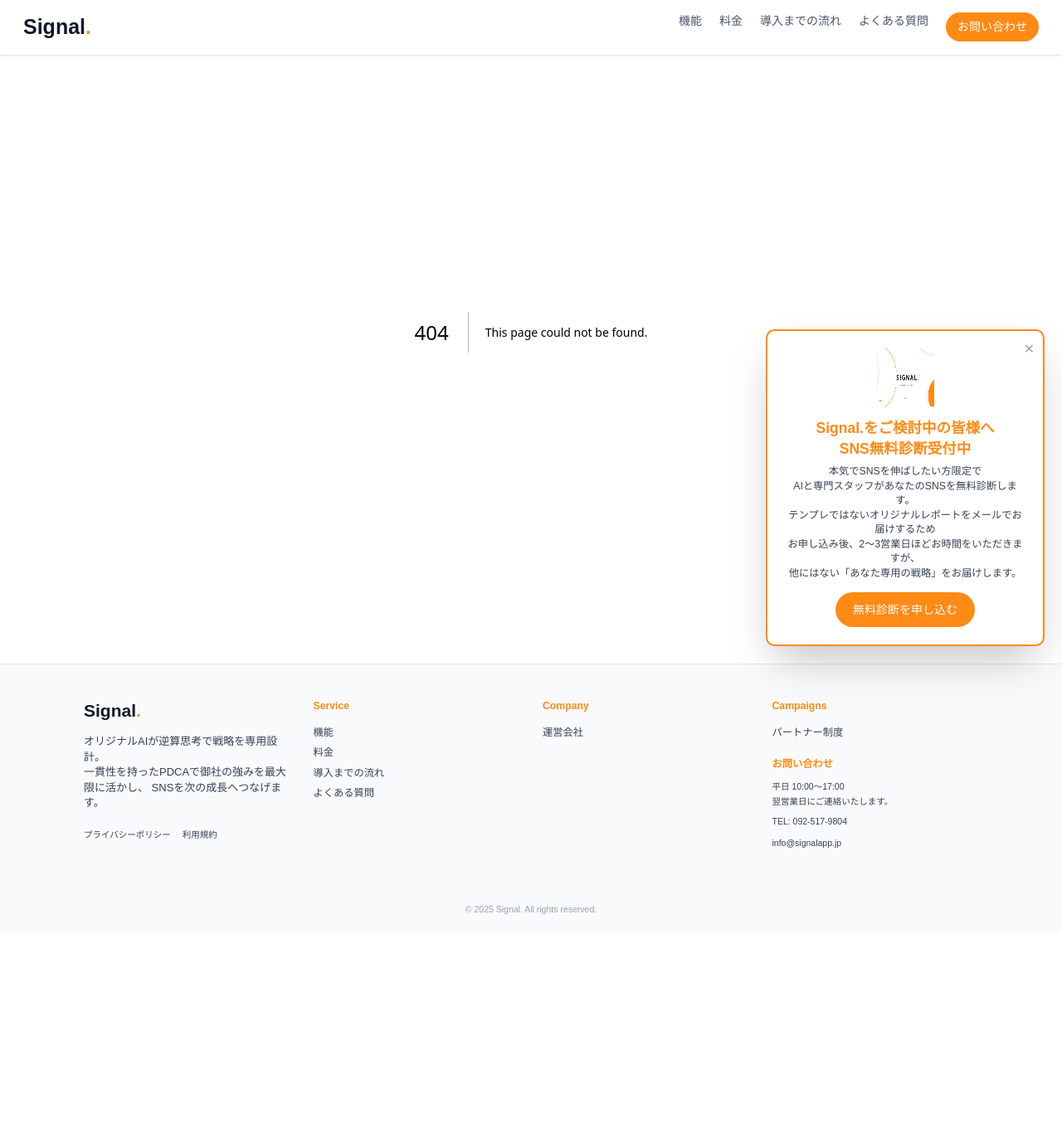
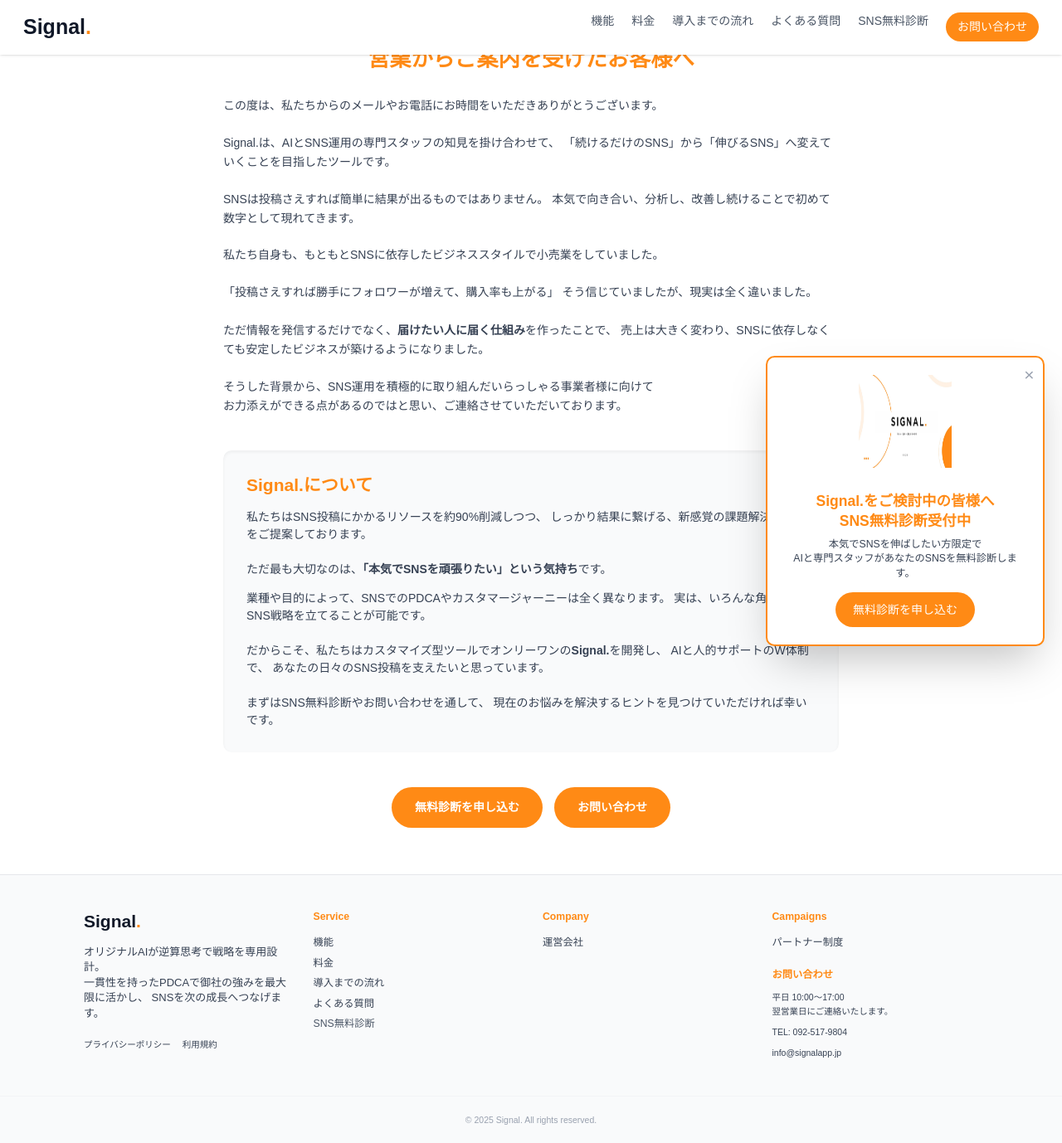
Before and after one commit to mogcia-app/signal-hp, a Next.js app: page /contact/about in a window 1280 px wide. Before the commit this address had no page. Shown: the whole page at 83% size. Before the commit the page ends 1124 px from the top, so only its background shows below. Built offline with nearby package versions, Linux system fonts and the light colour scheme.

Commit message:
v1.2.0 無料診断・営業案内ページ追加

```diff
--- /dev/null
+++ b/src/app/contact/about/page.tsx
@@ -0,0 +1,74 @@
+export default function AboutPage() {
+  return (
+    <div className="max-w-4xl mx-auto py-16 px-6">
+      <h1 className="text-3xl font-bold text-[#ff8a15] mb-8 text-center">
+        営業からご案内を受けたお客様へ
+      </h1>
+
+      <p className="text-gray-700 leading-relaxed mb-6">
+        この度は、私たちからのメールやお電話にお時間をいただきありがとうございます。
+        <br /><br />
+        Signal.は、AIとSNS運用の専門スタッフの知見を掛け合わせて、
+        「続けるだけのSNS」から「伸びるSNS」へ変えていくことを目指したツールです。
+        <br /><br />
+        SNSは投稿さえすれば簡単に結果が出るものではありません。
+        本気で向き合い、分析し、改善し続けることで初めて数字として現れてきます。
+      </p>
+
+      <p className="text-gray-700 leading-relaxed mb-6">
+        私たち自身も、もともとSNSに依存したビジネススタイルで小売業をしていました。
+        <br /><br />
+        「投稿さえすれば勝手にフォロワーが増えて、購入率も上がる」
+        そう信じていましたが、現実は全く違いました。
+        <br /><br />
+        ただ情報を発信するだけでなく、
+        <strong>届けたい人に届く仕組み</strong>を作ったことで、
+        売上は大きく変わり、SNSに依存しなくても安定したビジネスが築けるようになりました。
+       <br /><br />
+       そうした背景から、SNS運用を積極的に取り組んだいらっしゃる事業者様に向けて<br />
+       お力添えができる点があるのではと思い、ご連絡させていただいております。
+      </p>
+
+      <div className="my-12 bg-gray-50 p-8 rounded-xl shadow-inner">
+        <h2 className="text-2xl font-bold text-[#ff8a15] mb-4">
+         Signal.について
+        </h2>
+        <p className="text-gray-700 mb-4">
+          私たちはSNS投稿にかかるリソースを約90%削減しつつ、
+          しっかり結果に繋げる、新感覚の課題解決ツールをご提案しております。
+          <br /><br />
+          ただ最も大切なのは、
+          <strong>「本気でSNSを頑張りたい」という気持ち</strong>です。
+        </p>
+        <p className="text-gray-700">
+          業種や目的によって、SNSでのPDCAやカスタマージャーニーは全く異なります。
+          実は、いろんな角度からSNS戦略を立てることが可能です。
+          <br /><br />
+          だからこそ、私たちはカスタマイズ型ツールでオンリーワンの
+          <strong>Signal.</strong>を開発し、
+          AIと人的サポートのW体制で、
+          あなたの日々のSNS投稿を支えたいと思っています。
+          <br /><br />
+        まずはSNS無料診断やお問い合わせを通して、
+        現在のお悩みを解決するヒントを見つけていただければ幸いです。
+        </p>
+      </div>
+
+    <div className="text-center flex flex-col md:flex-row justify-center gap-4">
+  <a
+    href="/diagnosis"
+    className="inline-block bg-[#ff8a15] text-white px-8 py-4 rounded-full font-bold hover:bg-orange-500 transition"
+  >
+    無料診断を申し込む
+  </a>
+  <a
+    href="/contact"
+    className="inline-block bg-[#ff8a15] text-white px-8 py-4 rounded-full font-bold hover:bg-orange-500 transition"
+  >
+    お問い合わせ
+  </a>
+</div>
+
+    </div>
+  );
+}
--- a/src/app/diagnosis/page.tsx
+++ b/src/app/diagnosis/page.tsx
@@ -8,8 +8,8 @@
             <h1 className="text-3xl font-bold mb-8">SNS無料診断お申し込み</h1>
            <p className="mb-8 text-gray-700">
   AIと専門スタッフがあなたのSNSをじっくり分析し、<br/>
-  本気で伸ばすためのプランを<span className="font-bold text-[#ff8a15]">オーダーメイド</span>で提案します。<br/>
-  そのため2〜3営業日ほどお時間をいただきますが、<br/>
+  本気で伸ばすためのプランを<span className="font-bold text-[#ff8a15]">オーダーメイド資料</span>にて提案します。<br/>
+  そのため1〜7営業日ほどお時間をいただきますが、<br/>
   他にはない「あなた専用の戦略」をお届けします。
 </p>
           </div>
@@ -27,32 +27,59 @@
       <section className="mt-16 bg-gray-50 py-12 px-6 rounded-xl shadow-inner">
   <div className="max-w-4xl mx-auto">
     <h2 className="text-2xl font-bold text-[#ff8a15] mb-6 text-center">
-      どんな提案が届くの？
+      オーダーメイド資料とは？
     </h2>
     <p className="text-center text-gray-700 mb-8">
       無料診断では、あなたのSNSを詳しく分析し<br/>
       以下のような内容をオーダーメイドでお届けします。
     </p>
-   <div className="grid md:grid-cols-3 gap-8">
+
+<div className="grid md:grid-cols-2 gap-8">
+  {/* AIが自動で分析 */}
+  <div className="space-y-6">
+    <h3 className="text-xl font-bold text-[#ff8a15] mb-4">AIが分析すること</h3>
+
     <div className="bg-white p-6 rounded-lg border border-gray-200 hover:border-[#ff8a15] shadow hover:shadow-xl transform hover:scale-105 transition">
-    <h3 className="text-lg font-semibold mb-2">アカウントの現状分析</h3>
+      <h4 className="text-lg font-semibold mb-2">アカウントの現状分析</h4>
       <p className="text-sm text-gray-600">
-      投稿内容・ターゲット・ブランドイメージをもとに、今のSNSの強みや弱みを明確にします。
+        投稿内容・ターゲット・ブランドイメージをもとに、今のアカウントの強みや弱みをAIが可視化します。
       </p>
     </div>
     <div className="bg-white p-6 rounded-lg border border-gray-200 hover:border-[#ff8a15] shadow hover:shadow-xl transform hover:scale-105 transition">
-    <h3 className="text-lg font-semibold mb-2">目標達成の逆算プラン</h3>
+      <h4 className="text-lg font-semibold mb-2">最適な投稿テーマ</h4>
       <p className="text-sm text-gray-600">
-      フォロワー数やアカウントの目的など、ゴールから逆算してどんな投稿や施策が必要かを具体的に提案。
+        どんな切り口・ハッシュタグ・クリエイティブが響きやすいかを1ヶ月分提案。
       </p>
     </div>
      <div className="bg-white p-6 rounded-lg border border-gray-200 hover:border-[#ff8a15] shadow hover:shadow-xl transform hover:scale-105 transition">
-    <h3 className="text-lg font-semibold mb-2">あなた専用の投稿戦略</h3>
+      <h4 className="text-lg font-semibold mb-2">目標達成の逆算プラン</h4>
      <p className="text-sm text-gray-600">
-      AIが傾向を分析し、実際にどんな切り口・ハッシュタグ・テーマで攻めるかを1ヶ月分具体化します。
+  カスタマージャーニーに沿って、何周目にどんな投稿をすればいいか？
+  アカウントの数字がどれくらい下がったらどこを改善すべきか？
+  具体的なPDCAレポートもお届けします。
 </p>
     </div>
   </div>
+
+  {/* 専門スタッフが提案 */}
+  <div className="space-y-6">
+    <h3 className="text-xl font-bold text-[#ff8a15] mb-4">専門スタッフが提案すること</h3>
+
+   <h4 className="text-lg font-semibold mb-2">ユーザー目線の課題発見</h4>
+<p className="text-sm text-gray-600">
+  専任スタッフがフォロワー視点で「どこで離脱するか」「何が刺さっていないか」を
+  客観的に分析し、改善ポイントを提案します。
+</p>
+
+    <div className="bg-white p-6 rounded-lg border border-gray-200 hover:border-[#ff8a15] shadow hover:shadow-xl transform hover:scale-105 transition">
+      <h4 className="text-lg font-semibold mb-2">差別化・ブランディングのポイント</h4>
+      <p className="text-sm text-gray-600">
+        同業他社とどう差別化し、ファンを作るか。店舗やブランドに合った長期視点の提案も行います。
+      </p>
+    </div>
+  </div>
+</div>
+
 
   </div>
 </section>
@@ -60,6 +87,22 @@
 
       {/* 2️⃣ フォームセクション */}
       <section className="w-full py-20 px-6">
+        <div className="mb-10 text-center">
+  <h2 className="text-2xl font-bold mb-4 text-[#ff8a15]">無料診断お申し込みフォーム</h2>
+  <p className="text-gray-700 max-w-2xl mx-auto">
+    入力内容が具体的であるほど、より実践的な診断が可能です。
+    <br />
+    レポートはPDF形式でお届けします。
+    <br />
+    SNSは、どれだけ本気で取り組むかで結果が大きく変わります。
+<br />
+「本気でSNSを伸ばしたい」と思っている方に
+この無料診断をおすすめしています。
+<br />
+    まずはレポートをご覧いただき、今後のSNS戦略にお役立てください。
+  </p>
+</div>
+
         <div className="max-w-3xl mx-auto">
           <div dangerouslySetInnerHTML={{ __html: `
    <form class="formrun space-y-4 bg-gray-50 p-6 rounded-xl shadow" action="https://form.run/api/v1/r/6emid1n25ptrxqjyjvocdymh" method="post">
@@ -83,28 +126,36 @@
     </select>
   </div>
   <div>
-    <label class="block mb-1 text-sm font-medium text-gray-700">SNSアカウント</label>
-    <input name="SNSアカウント" type="text" class="w-full border p-3 rounded" />
+    <label class="block mb-1 text-sm font-medium text-gray-700">SNSアカウントURL</label>
+    <input name="SNSアカウント" type="text" class="w-full border p-3 rounded" placeholder="https://instagram.com/youraccount" />
+  </div>
+  <div>
+    <label class="block mb-1 text-sm font-medium text-gray-700">事業ジャンル（例：韓国風カフェ / 苺大福専門店）</label>
+    <textarea name="事業ジャンル" class="w-full border p-3 rounded"></textarea>
+  </div>
+  <div>
+    <label class="block mb-1 text-sm font-medium text-gray-700">ブランドの世界観・投稿トーン</label>
+    <textarea name="世界観・トーン" class="w-full border p-3 rounded" placeholder="例：店内は高級感×黒基調、投稿はPOPな黄色イメージ"></textarea>
   </div>
   <div>
     <label class="block mb-1 text-sm font-medium text-gray-700">目標フォロワー数</label>
     <input name="目標フォロワー数" type="text" class="w-full border p-3 rounded" />
   </div>
   <div>
-    <label class="block mb-1 text-sm font-medium text-gray-700">ターゲット層（例：20代前半・自分磨き好き）</label>
-    <input name="ターゲット層" type="text" class="w-full border p-3 rounded" />
+    <label class="block mb-1 text-sm font-medium text-gray-700">ターゲット層（できるだけ具体的に）</label>
+    <input name="ターゲット層" type="text" class="w-full border p-3 rounded" placeholder="例：20代前半・流行に敏感な女性" />
   </div>
   <div>
-    <label class="block mb-1 text-sm font-medium text-gray-700">現在のお悩み</label>
-    <textarea name="現在のお悩み" class="w-full border p-3 rounded"></textarea>
+    <label class="block mb-1 text-sm font-medium text-gray-700">現在のお悩み・課題</label>
+    <textarea name="現在のお悩み" class="w-full border p-3 rounded" placeholder="例：投稿が伸びない、リーチが増えない"></textarea>
   </div>
   <div>
     <label class="block mb-1 text-sm font-medium text-gray-700">アカウントのゴール</label>
-    <textarea name="アカウントのゴール" class="w-full border p-3 rounded"></textarea>
+    <textarea name="アカウントのゴール" class="w-full border p-3 rounded" placeholder="例：店舗集客・ECで月50件購入など"></textarea>
   </div>
   <div>
-    <label class="block mb-1 text-sm font-medium text-gray-700">その他相談したいこと</label>
-    <textarea name="その他相談したいこと" class="w-full border p-3 rounded"></textarea>
+    <label class="block mb-1 text-sm font-medium text-gray-700">その他ご相談・気になること</label>
+    <textarea name="その他相談したいこと" class="w-full border p-3 rounded" placeholder="例：広告は使うべき？競合との差別化ポイントなど"></textarea>
   </div>
   <div>
     <label class="block text-sm font-medium text-gray-700">個人情報利用同意 [必須]</label>
@@ -122,6 +173,7 @@
   </button>
 </form>
 <script src="https://sdk.form.run/js/v2/formrun.js"></script>
+
           `}} />
         </div>
       </section>
--- a/src/app/page.tsx
+++ b/src/app/page.tsx
@@ -87,6 +87,19 @@
 </section>
 
 <div className="w-full border-t border-[#ff8a15]/30 my-4"></div>
+
+<section className="mt-20 text-center">
+  <p className="text-gray-600 mb-3 text-sm">
+    Signal.ができた背景やサービスへの想いをまとめました。
+  </p>
+  <a
+    href="/about"
+    className="inline-block bg-[#ff8a15] text-white px-8 py-3 rounded-full font-bold hover:bg-orange-500 transition"
+  >
+  営業からご案内を受けたお客様へ
+  </a>
+</section>
+
 
 {/* ================== こんなお悩みありませんか？ ================== */}
 <section className="bg-gray-50 py-20 px-4">
--- a/src/components/DiagnosisPopup.tsx
+++ b/src/components/DiagnosisPopup.tsx
@@ -19,7 +19,7 @@
 
       {/* 上部イメージ */}
       <div className="flex justify-center mb-4">
-        <img src="/images/0602.jpg"  alt="無料診断" className="w-20 h-20" />
+        <img src="/images/0602.jpg" alt="SNS診断" className="w-32 h-32 mx-auto mb-4" />
       </div>
 
       {/* テキスト & ボタン */}
@@ -30,9 +30,7 @@
       <p className="text-sm text-gray-700 mb-4 text-center">
         本気でSNSを伸ばしたい方限定で<br />
         AIと専門スタッフがあなたのSNSを無料診断します。<br />
-        テンプレではないオリジナルレポートをメールでお届けするため<br />
-        お申し込み後、2〜3営業日ほどお時間をいただきますが、<br/>
-  他にはない「あなた専用の戦略」をお届けします。
+
       </p>
       <div className="flex justify-center">
         <a
--- a/src/components/Footer.tsx
+++ b/src/components/Footer.tsx
@@ -35,6 +35,7 @@
               <li><Link href="/price" className="hover:text-[#ff8a15] transition">料金</Link></li>
               <li><Link href="/flow" className="hover:text-[#ff8a15] transition">導入までの流れ</Link></li>
               <li><Link href="/faq" className="hover:text-[#ff8a15] transition">よくある質問</Link></li>
+              <Link href="/diagnosis" className="text-gray-600 hover:text-[#ff8a15]">SNS無料診断</Link>
             </ul>
           </div>
 
--- a/src/components/Header.tsx
+++ b/src/components/Header.tsx
@@ -19,6 +19,7 @@
         <Link href="/price" className="text-gray-600 hover:text-[#ff8a15]">料金</Link>
         <Link href="/flow" className="text-gray-600 hover:text-[#ff8a15]">導入までの流れ</Link>
         <Link href="/faq" className="text-gray-600 hover:text-[#ff8a15]">よくある質問</Link>
+         <Link href="/diagnosis" className="text-gray-600 hover:text-[#ff8a15]">SNS無料診断</Link>
         <Link
           href="/contact"
           className="bg-[#ff8a15] text-white px-4 py-2 rounded-full hover:bg-orange-500 transition"
@@ -54,6 +55,7 @@
     <Link href="/price" className="block text-gray-600 hover:text-[#ff8a15]">料金</Link>
     <Link href="/flow" className="block text-gray-600 hover:text-[#ff8a15]">導入までの流れ</Link>
     <Link href="/faq" className="block text-gray-600 hover:text-[#ff8a15]">よくある質問</Link>
+    <Link href="/diagnosis" className="text-gray-600 hover:text-[#ff8a15]">SNS無料診断</Link>
     <Link
       href="/contact"
       className="block text-center bg-[#ff8a15] text-white px-4 py-2 rounded-full hover:bg-orange-500 transition"
```
Lines whose indentation alone changed are shown as unchanged.
